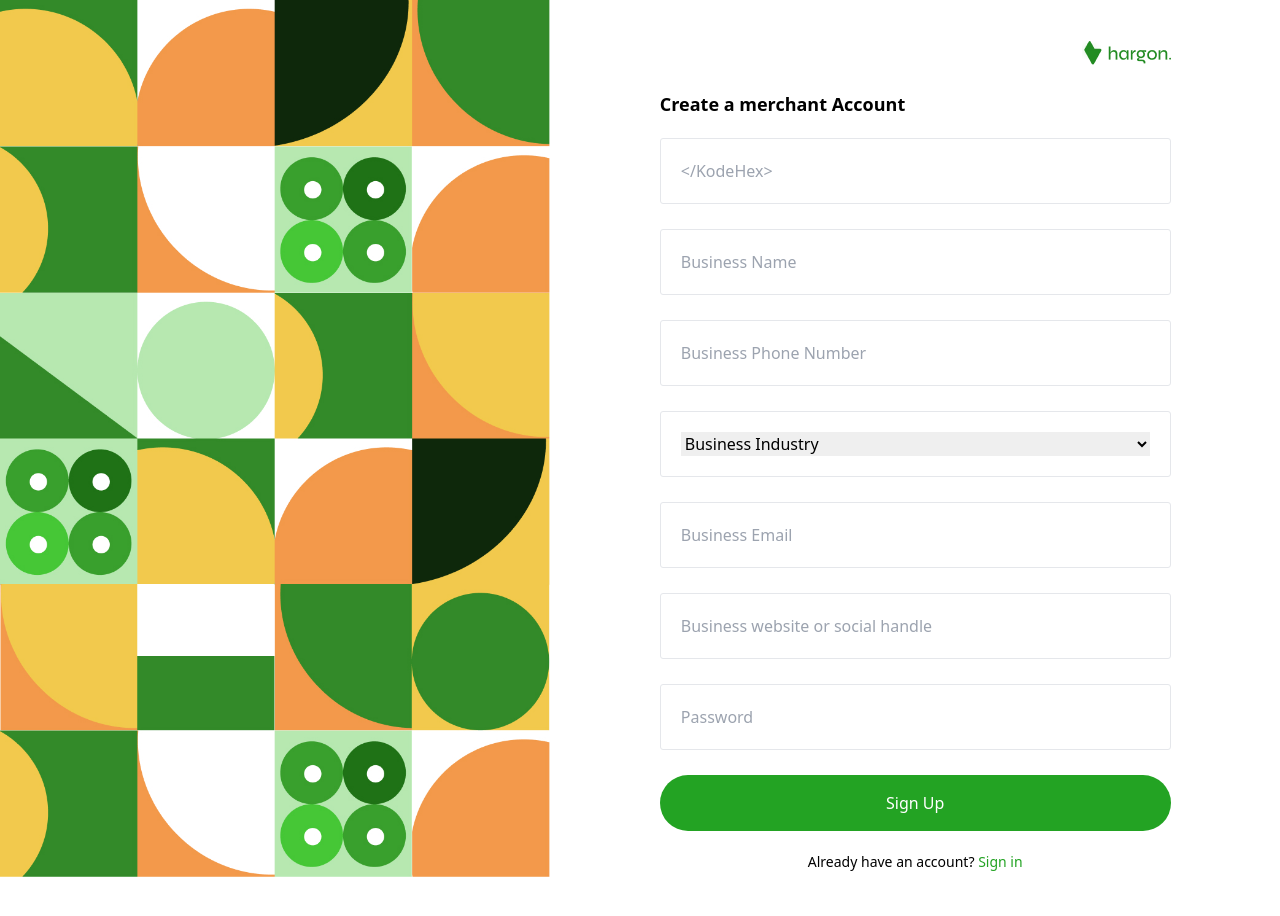
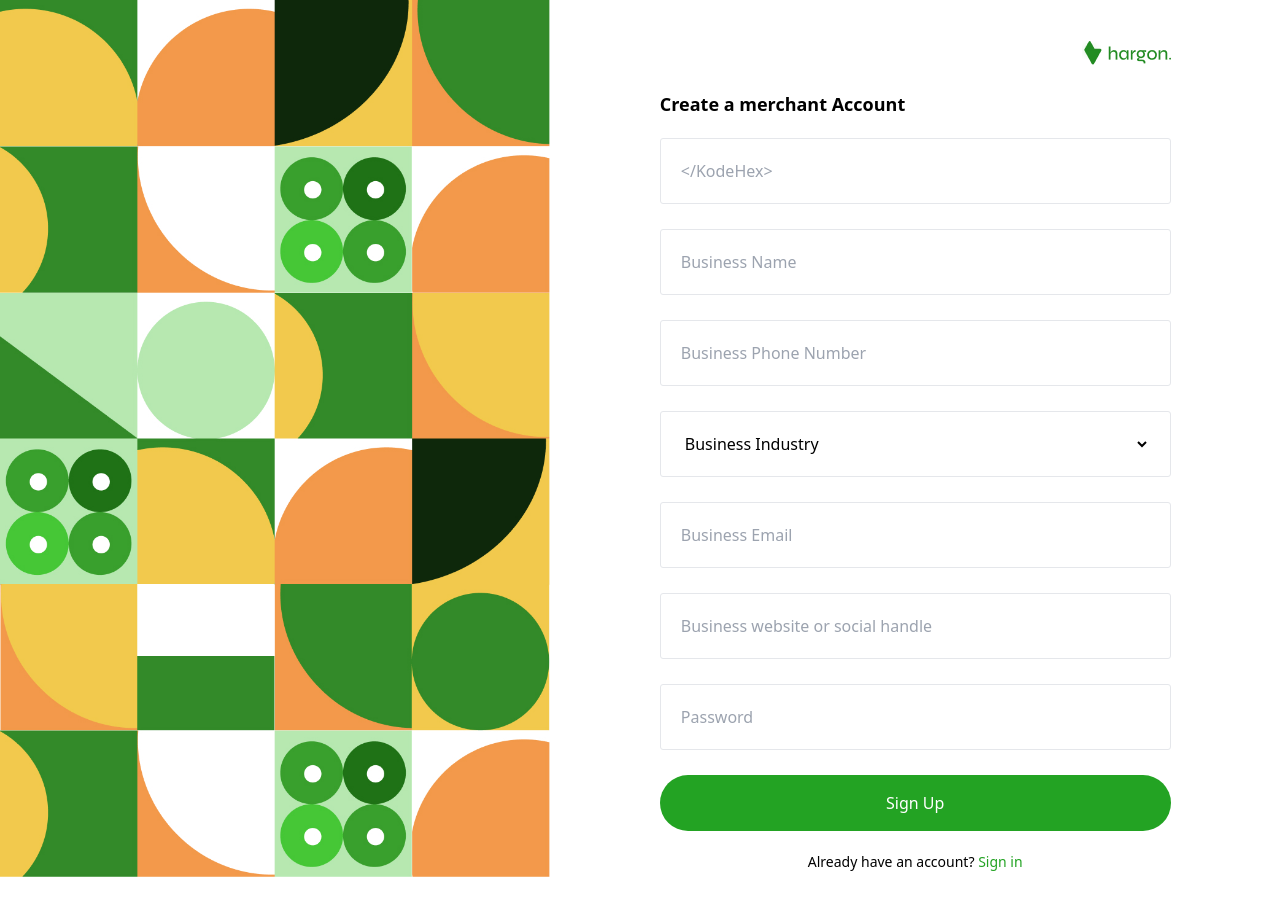
Before and after one commit to remilekun-hub/hargon, a Next.js app: page /merchant-sign-up in a window 1280 px wide. Shown: the top 916 px of the page. Built offline with nearby package versions, Linux system fonts and the light colour scheme.

Commit message:
select bg

```diff
--- a/app/merchant-sign-up/page.tsx
+++ b/app/merchant-sign-up/page.tsx
@@ -28,7 +28,7 @@ function page() {
 
           <div className="outline-0 border-[1px] mb-[25px] w-full p-5 rounded-[3px] ">
             <select
-              className="cursor-pointer w-full outline-0"
+              className="cursor-pointer w-full outline-0 bg-inherit"
               placeholder="Business Industry"
             >
               <option className="t text-gray-300">Business Industry </option>
```
